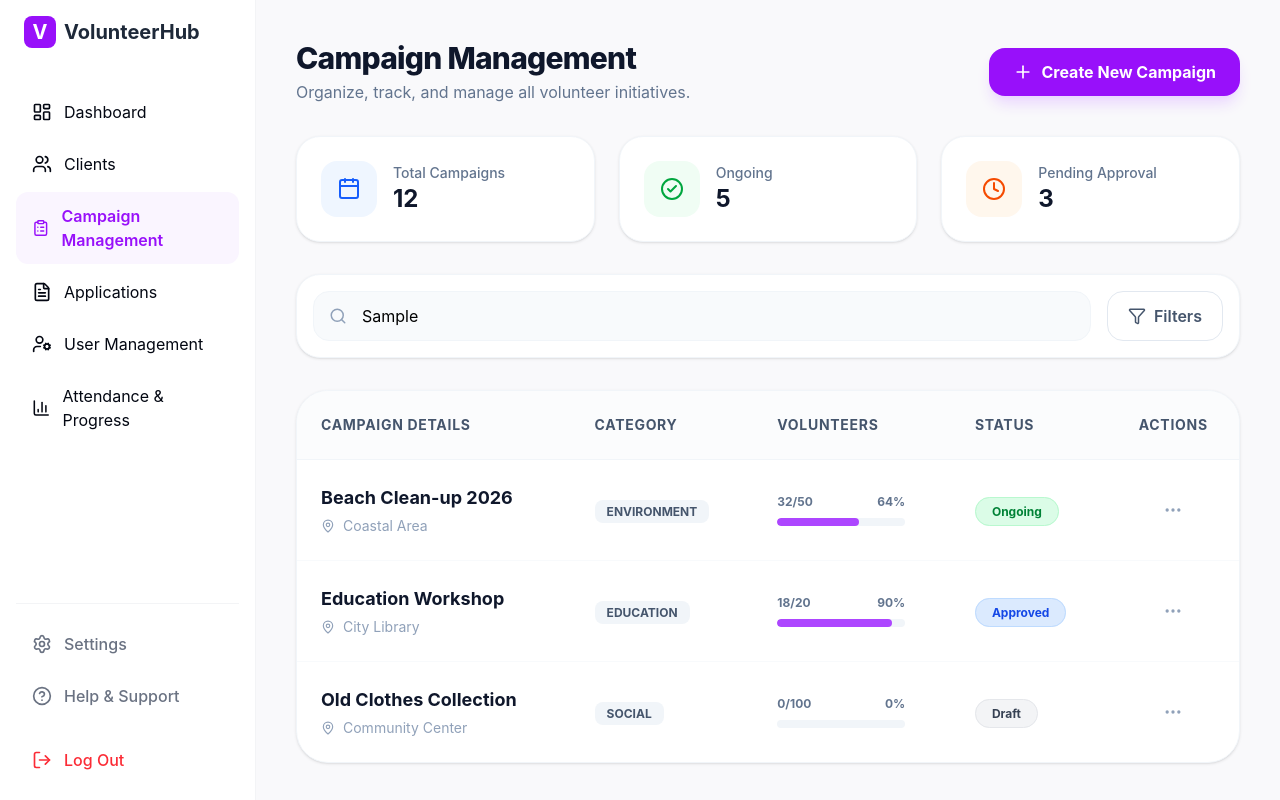
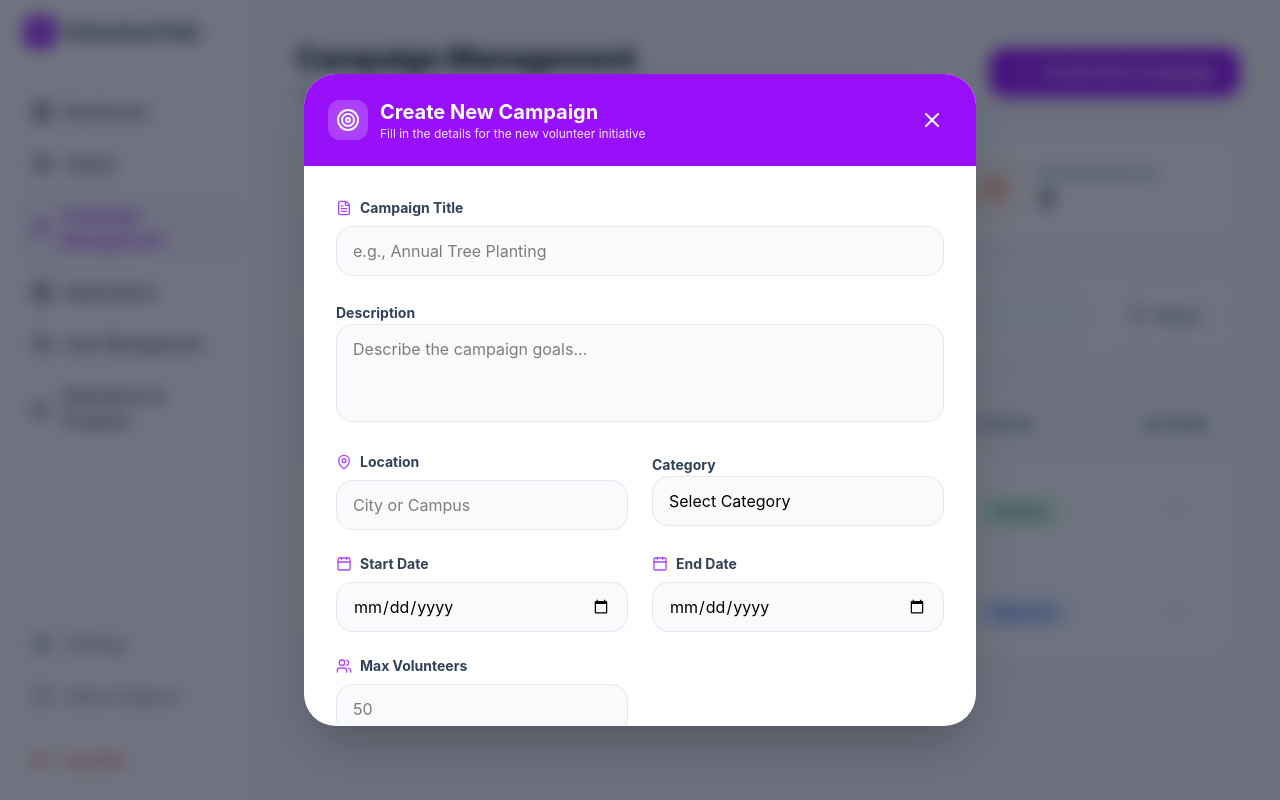
Before and after one commit to Hussam-alwan/volunteer-campaigns-platform, a React (Vite) app in the folder my-dashboard/: page /campaigns in a window 1280 px wide. Both pictures are taken after typing "Sample" into the empty fields and a click on the button "Create New Campaign". Built offline with nearby package versions, Linux system fonts and the light colour scheme.

Commit message:
CampaignManagement

```diff
--- a/my-dashboard/src/components/dashboard/CampaignManagement.tsx
+++ b/my-dashboard/src/components/dashboard/CampaignManagement.tsx
@@ -1,3 +1,4 @@
+import React, { useState } from "react";
 import {
   Plus,
   Search,
@@ -8,21 +9,16 @@ import {
   Calendar,
   CheckCircle2,
   Clock,
-  AlertCircle,
+  X,
+  Target,
+  FileText,
 } from "lucide-react";
-import {
-  BarChart,
-  Bar,
-  XAxis,
-  YAxis,
-  CartesianGrid,
-  Tooltip,
-  ResponsiveContainer,
-  Cell,
-} from "recharts";
 
 const CampaignManagement = () => {
-  // بيانات إحصائية سريعة بناءً على حالات الحملة في الـ ERD (Draft, Approved, Ongoing, etc.)
+  // التحكم في إظهار وإخفاء واجهة الإضافة
+  const [showCreateModal, setShowCreateModal] = useState(false);
+
+  // إحصائيات مستوحاة من حالات الحملة في الـ ERD
   const stats = [
     {
       label: "Total Campaigns",
@@ -44,7 +40,7 @@ const CampaignManagement = () => {
     },
   ];
 
-  // بيانات الحملات - الحقول مستوحاة مباشرة من جدول campaign في الـ ERD
+  // بيانات الحملات - الحقول مستوحاة من جدول campaign
   const campaigns = [
     {
       id: 1,
@@ -52,7 +48,7 @@ const CampaignManagement = () => {
       location: "Coastal Area",
       max_volunteers: 50,
       current_volunteers: 32,
-      status: "Ongoing", // campaign_status_enum
+      status: "Ongoing",
       start_date: "2026-05-15",
       category: "Environment",
     },
@@ -66,19 +62,9 @@ const CampaignManagement = () => {
       start_date: "2026-06-01",
       category: "Education",
     },
-    {
-      id: 3,
-      title: "Old Clothes Collection",
-      location: "Community Center",
-      max_volunteers: 100,
-      current_volunteers: 0,
-      status: "Draft",
-      start_date: "2026-07-10",
-      category: "Social",
-    },
   ];
 
-  const getStatusStyle = (status: string) => {
+  const getStatusStyle = (status) => {
     switch (status) {
       case "Ongoing":
         return "bg-green-100 text-green-700 border-green-200";
@@ -86,15 +72,13 @@ const CampaignManagement = () => {
         return "bg-blue-100 text-blue-700 border-blue-200";
       case "Draft":
         return "bg-gray-100 text-gray-700 border-gray-200";
-      case "Pending":
-        return "bg-orange-100 text-orange-700 border-orange-200";
       default:
         return "bg-slate-100 text-slate-700";
     }
   };
 
   return (
-    <div className="w-full space-y-8 animate-in fade-in duration-500">
+    <div className="w-full space-y-8 animate-in fade-in duration-500 relative">
       {/* Header Section */}
       <div className="flex flex-col md:flex-row justify-between items-start md:items-center gap-4">
         <div>
@@ -105,7 +89,10 @@ const CampaignManagement = () => {
             Organize, track, and manage all volunteer initiatives.
           </p>
         </div>
-        <button className="flex items-center gap-2 bg-purple-600 hover:bg-purple-700 text-white px-6 py-3 rounded-2xl font-bold shadow-lg shadow-purple-200 transition-all active:scale-95">
+        <button
+          onClick={() => setShowCreateModal(true)}
+          className="flex items-center gap-2 bg-purple-600 hover:bg-purple-700 text-white px-6 py-3 rounded-2xl font-bold shadow-lg shadow-purple-200 transition-all active:scale-95"
+        >
           <Plus size={20} />
           Create New Campaign
         </button>
@@ -136,34 +123,34 @@ const CampaignManagement = () => {
           />
           <input
             type="text"
-            placeholder="Search campaigns by title or location..."
-            className="w-full pl-12 pr-4 py-3 bg-slate-50 border border-slate-100 rounded-2xl focus:ring-2 focus:ring-purple-500/20 outline-none transition-all"
+            placeholder="Search campaigns by title..."
+            className="w-full pl-12 pr-4 py-3 bg-slate-50 border border-slate-100 rounded-2xl outline-none"
           />
         </div>
-        <button className="flex items-center gap-2 px-5 py-3 border border-slate-200 rounded-2xl font-semibold text-slate-600 hover:bg-slate-50 transition-colors">
+        <button className="flex items-center gap-2 px-5 py-3 border border-slate-200 rounded-2xl font-semibold text-slate-600 hover:bg-slate-50">
           <Filter size={18} />
           Filters
         </button>
       </div>
 
-      {/* Campaigns Table - Data from ERD */}
+      {/* Campaigns Table */}
       <div className="bg-white rounded-[32px] border border-slate-100 shadow-sm overflow-hidden">
         <table className="w-full text-left border-collapse">
           <thead>
             <tr className="bg-slate-50/50 border-b border-slate-100">
-              <th className="p-6 text-sm font-bold text-slate-600 uppercase tracking-wider">
+              <th className="p-6 text-sm font-bold text-slate-600 uppercase">
                 Campaign Details
               </th>
-              <th className="p-6 text-sm font-bold text-slate-600 uppercase tracking-wider">
+              <th className="p-6 text-sm font-bold text-slate-600 uppercase">
                 Category
               </th>
-              <th className="p-6 text-sm font-bold text-slate-600 uppercase tracking-wider">
+              <th className="p-6 text-sm font-bold text-slate-600 uppercase">
                 Volunteers
               </th>
-              <th className="p-6 text-sm font-bold text-slate-600 uppercase tracking-wider">
+              <th className="p-6 text-sm font-bold text-slate-600 uppercase">
                 Status
               </th>
-              <th className="p-6 text-sm font-bold text-slate-600 uppercase tracking-wider text-center">
+              <th className="p-6 text-sm font-bold text-slate-600 uppercase text-center">
                 Actions
               </th>
             </tr>
@@ -176,7 +163,7 @@ const CampaignManagement = () => {
               >
                 <td className="p-6">
                   <div className="flex flex-col">
-                    <span className="font-bold text-slate-900 text-lg group-hover:text-purple-600 transition-colors">
+                    <span className="font-bold text-slate-900 text-lg group-hover:text-purple-600">
                       {camp.title}
                     </span>
                     <div className="flex items-center gap-2 text-slate-400 text-sm mt-1">
@@ -204,7 +191,7 @@ const CampaignManagement = () => {
                     </div>
                     <div className="w-full h-2 bg-slate-100 rounded-full overflow-hidden">
                       <div
-                        className="h-full bg-purple-500 rounded-full transition-all duration-1000"
+                        className="h-full bg-purple-500"
                         style={{
                           width: `${(camp.current_volunteers / camp.max_volunteers) * 100}%`,
                         }}
@@ -219,18 +206,148 @@ const CampaignManagement = () => {
                     {camp.status}
                   </span>
                 </td>
-                <td className="p-6">
-                  <div className="flex justify-center">
-                    <button className="p-2 text-slate-400 hover:text-slate-600 hover:bg-slate-100 rounded-xl transition-all">
-                      <MoreHorizontal size={20} />
-                    </button>
-                  </div>
+                <td className="p-6 text-center">
+                  <button className="p-2 text-slate-400 hover:text-slate-600">
+                    <MoreHorizontal size={20} />
+                  </button>
                 </td>
               </tr>
             ))}
           </tbody>
         </table>
       </div>
+
+      {/* --- واجهة إضافة حملة جديدة (Modal) --- */}
+      {showCreateModal && (
+        <div className="fixed inset-0 z-50 flex items-center justify-center p-4 bg-slate-900/60 backdrop-blur-sm animate-in fade-in duration-300">
+          <div className="bg-white w-full max-w-2xl rounded-[32px] shadow-2xl overflow-hidden animate-in zoom-in-95 duration-300">
+            {/* Modal Header */}
+            <div className="bg-purple-600 p-6 flex justify-between items-center text-white">
+              <div className="flex items-center gap-3">
+                <div className="bg-white/20 p-2 rounded-xl">
+                  <Target size={24} />
+                </div>
+                <div>
+                  <h2 className="text-xl font-bold">Create New Campaign</h2>
+                  <p className="text-purple-100 text-xs">
+                    Fill in the details for the new volunteer initiative
+                  </p>
+                </div>
+              </div>
+              <button
+                onClick={() => setShowCreateModal(false)}
+                className="hover:bg-white/20 p-2 rounded-full transition-colors"
+              >
+                <X size={24} />
+              </button>
+            </div>
+
+            {/* Modal Form */}
+            <form className="p-8 grid grid-cols-1 md:grid-cols-2 gap-6 max-h-[70vh] overflow-y-auto">
+              {/* Campaign Title */}
+              <div className="md:col-span-2 space-y-2">
+                <label className="text-sm font-bold text-slate-700 flex items-center gap-2">
+                  <FileText size={16} className="text-purple-500" /> Campaign
+                  Title
+                </label>
+                <input
+                  type="text"
+                  placeholder="e.g., Annual Tree Planting"
+                  className="w-full px-4 py-3 bg-slate-50 border border-slate-200 rounded-2xl focus:ring-2 focus:ring-purple-500/20 outline-none transition-all"
+                />
+              </div>
+
+              {/* Description */}
+              <div className="md:col-span-2 space-y-2">
+                <label className="text-sm font-bold text-slate-700">
+                  Description
+                </label>
+                <textarea
+                  rows="3"
+                  placeholder="Describe the campaign goals..."
+                  className="w-full px-4 py-3 bg-slate-50 border border-slate-200 rounded-2xl focus:ring-2 focus:ring-purple-500/20 outline-none transition-all resize-none"
+                ></textarea>
+              </div>
+
+              {/* Location */}
+              <div className="space-y-2">
+                <label className="text-sm font-bold text-slate-700 flex items-center gap-2">
+                  <MapPin size={16} className="text-purple-500" /> Location
+                </label>
+                <input
+                  type="text"
+                  placeholder="City or Campus"
+                  className="w-full px-4 py-3 bg-slate-50 border border-slate-200 rounded-2xl outline-none"
+                />
+              </div>
+
+              {/* Category */}
+              <div className="space-y-2">
+                <label className="text-sm font-bold text-slate-700">
+                  Category
+                </label>
+                <select className="w-full px-4 py-3 bg-slate-50 border border-slate-200 rounded-2xl outline-none appearance-none">
+                  <option>Select Category</option>
+                  <option>Environment</option>
+                  <option>Education</option>
+                  <option>Social Services</option>
+                </select>
+              </div>
+
+              {/* Start Date */}
+              <div className="space-y-2">
+                <label className="text-sm font-bold text-slate-700 flex items-center gap-2">
+                  <Calendar size={16} className="text-purple-500" /> Start Date
+                </label>
+                <input
+                  type="date"
+                  className="w-full px-4 py-3 bg-slate-50 border border-slate-200 rounded-2xl outline-none"
+                />
+              </div>
+
+              {/* End Date */}
+              <div className="space-y-2">
+                <label className="text-sm font-bold text-slate-700 flex items-center gap-2">
+                  <Calendar size={16} className="text-purple-500" /> End Date
+                </label>
+                <input
+                  type="date"
+                  className="w-full px-4 py-3 bg-slate-50 border border-slate-200 rounded-2xl outline-none"
+                />
+              </div>
+
+              {/* Max Volunteers */}
+              <div className="space-y-2">
+                <label className="text-sm font-bold text-slate-700 flex items-center gap-2">
+                  <Users size={16} className="text-purple-500" /> Max Volunteers
+                </label>
+                <input
+                  type="number"
+                  placeholder="50"
+                  className="w-full px-4 py-3 bg-slate-50 border border-slate-200 rounded-2xl outline-none"
+                />
+              </div>
+
+              {/* Action Buttons */}
+              <div className="md:col-span-2 flex gap-4 mt-4 pt-6 border-t border-slate-100">
+                <button
+                  type="button"
+                  onClick={() => setShowCreateModal(false)}
+                  className="flex-1 px-6 py-4 border border-slate-200 text-slate-600 font-bold rounded-2xl hover:bg-slate-50 transition-all"
+                >
+                  Cancel
+                </button>
+                <button
+                  type="submit"
+                  className="flex-1 px-6 py-4 bg-purple-600 text-white font-bold rounded-2xl hover:bg-purple-700 shadow-lg shadow-purple-200 transition-all"
+                >
+                  Create Campaign
+                </button>
+              </div>
+            </form>
+          </div>
+        </div>
+      )}
     </div>
   );
 };
```
